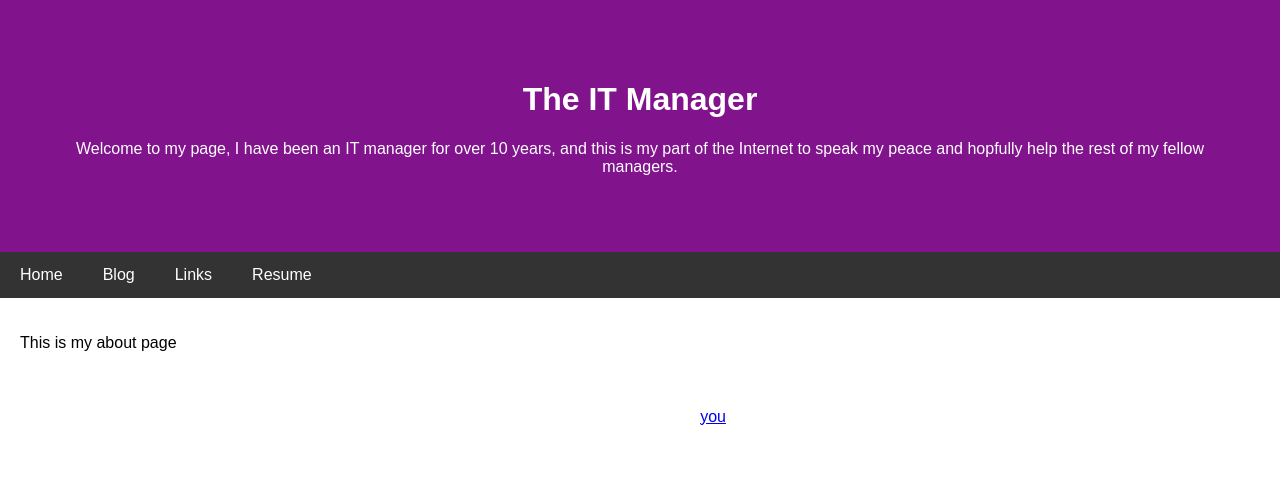
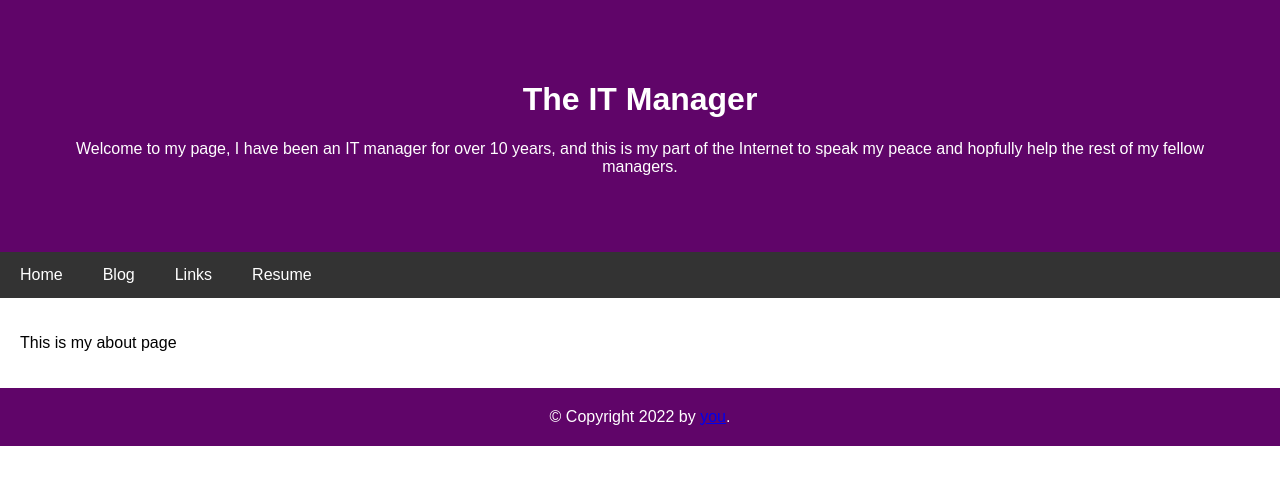
Before and after one commit to marcusdallum/website, a Flask app: page / in a window 1280 px wide. Shown: the top 485 px of the page. Run offline with Flask 2, Linux system fonts and the light colour scheme.

Commit message:
Update style.css

```diff
--- a/static/style.css
+++ b/static/style.css
@@ -12,7 +12,7 @@ body {
 .header {
   padding: 60px;
   text-align: center;
-  background: #81138C;
+  background: #600569;
   color: white;
 }
 
@@ -68,7 +68,7 @@ body {
 .footer {
   padding: 20px;
   text-align: center;
-  background: 81138c;
+  background: #600569;
   color: white;
 }
 
```
